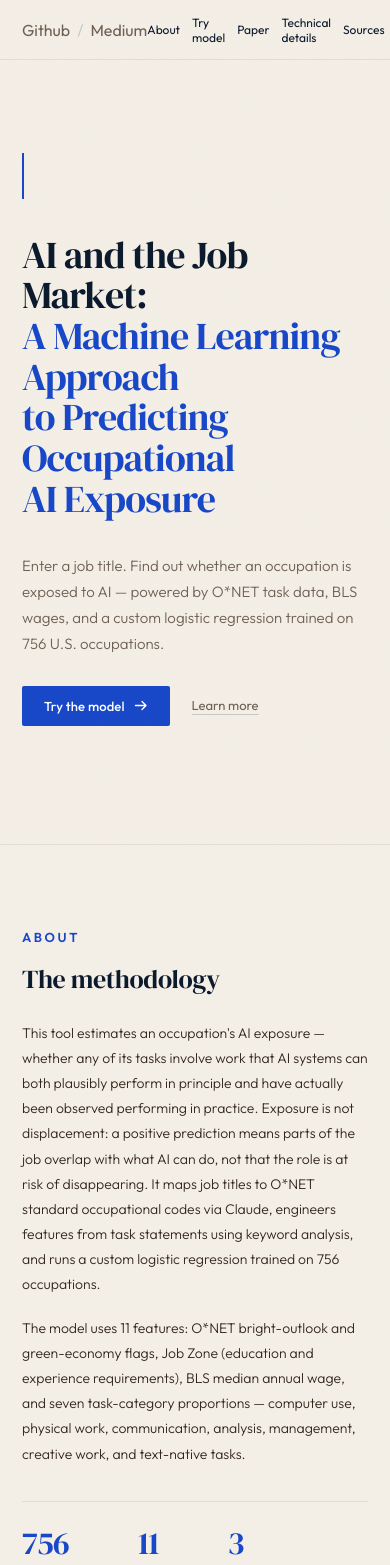
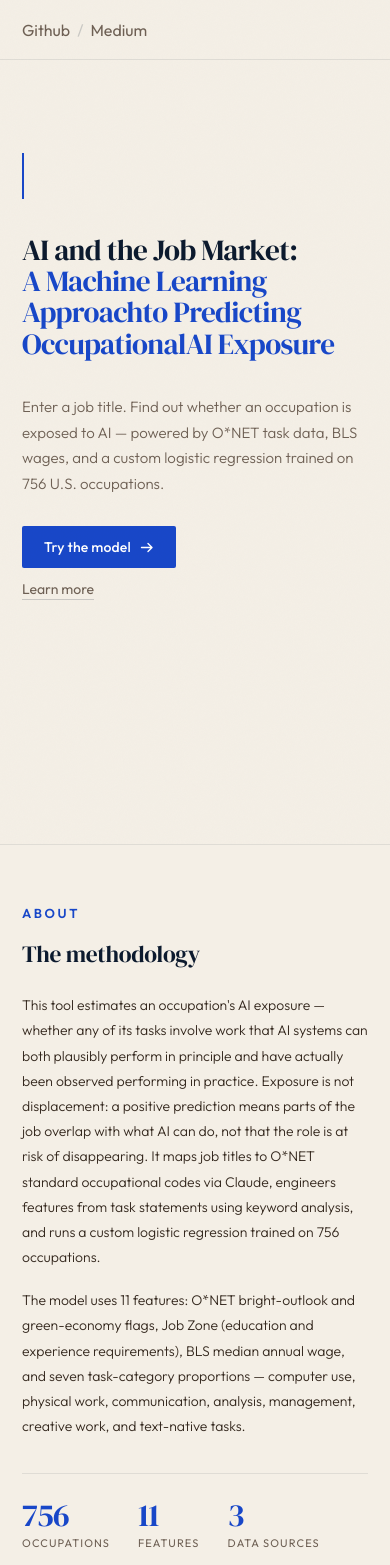
Before and after one commit to kseniiaoblasova/Occupational-AI-Exposure, a React (Vite) app in the folder frontend/: page / in a window 390 px wide. Shown: the top 1565 px of the page. Built offline with nearby package versions, Linux system fonts and the light colour scheme; no server answers.

Commit message:
Adapt the UI for phone view

```diff
--- a/frontend/src/index.css
+++ b/frontend/src/index.css
@@ -838,11 +838,6 @@ body {
 
 /* ─── Responsive ─────────────────────────────────── */
 @media (max-width: 680px) {
-  .nav-right {
-    gap: 16px;
-    font-size: 13px;
-  }
-
   .section-inner {
     grid-template-columns: 1fr;
     gap: 20px;
@@ -862,14 +857,54 @@ body {
   }
 }
 
-@media (max-width: 440px) {
+/* ── Phone ───────────────────────────────────────── */
+@media (max-width: 540px) {
+  /* Nav: hide section links, keep only Github / Medium */
   .nav-right {
-    gap: 12px;
-    font-size: 12px;
+    display: none;
   }
 
-  .btn-primary,
-  .btn-ghost {
-    font-size: 13px;
+  /* Hero: smaller title, natural line breaks */
+  .hero-title {
+    font-size: clamp(28px, 7.5vw, 42px);
+  }
+
+  .hero-subtitle br {
+    display: none;
+  }
+
+  .hero-body {
+    max-width: 100%;
+  }
+
+  /* Buttons: stack vertically */
+  .hero-actions {
+    flex-direction: column;
+    align-items: flex-start;
+    gap: 12px;
+  }
+
+  /* Sections: tighter padding */
+  .section {
+    padding-block: clamp(40px, 8vh, 60px);
+  }
+
+  .section-heading {
+    font-size: clamp(22px, 6vw, 32px);
+  }
+
+  .section-text {
+    max-width: 100%;
+  }
+
+  /* References: full width */
+  .references {
+    max-width: 100%;
+    font-size: 14px;
+  }
+
+  /* Stats */
+  .stat-n {
+    font-size: clamp(32px, 8vw, 48px);
   }
 }
```
